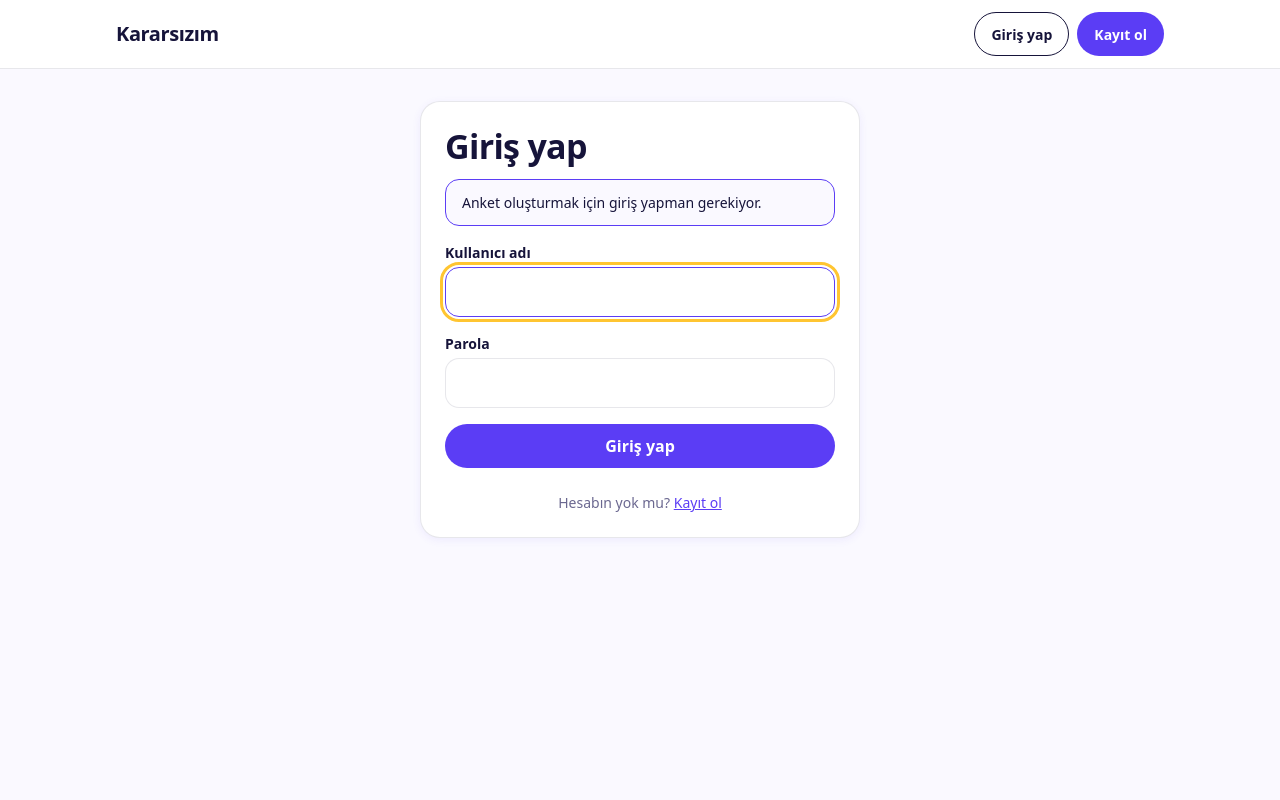
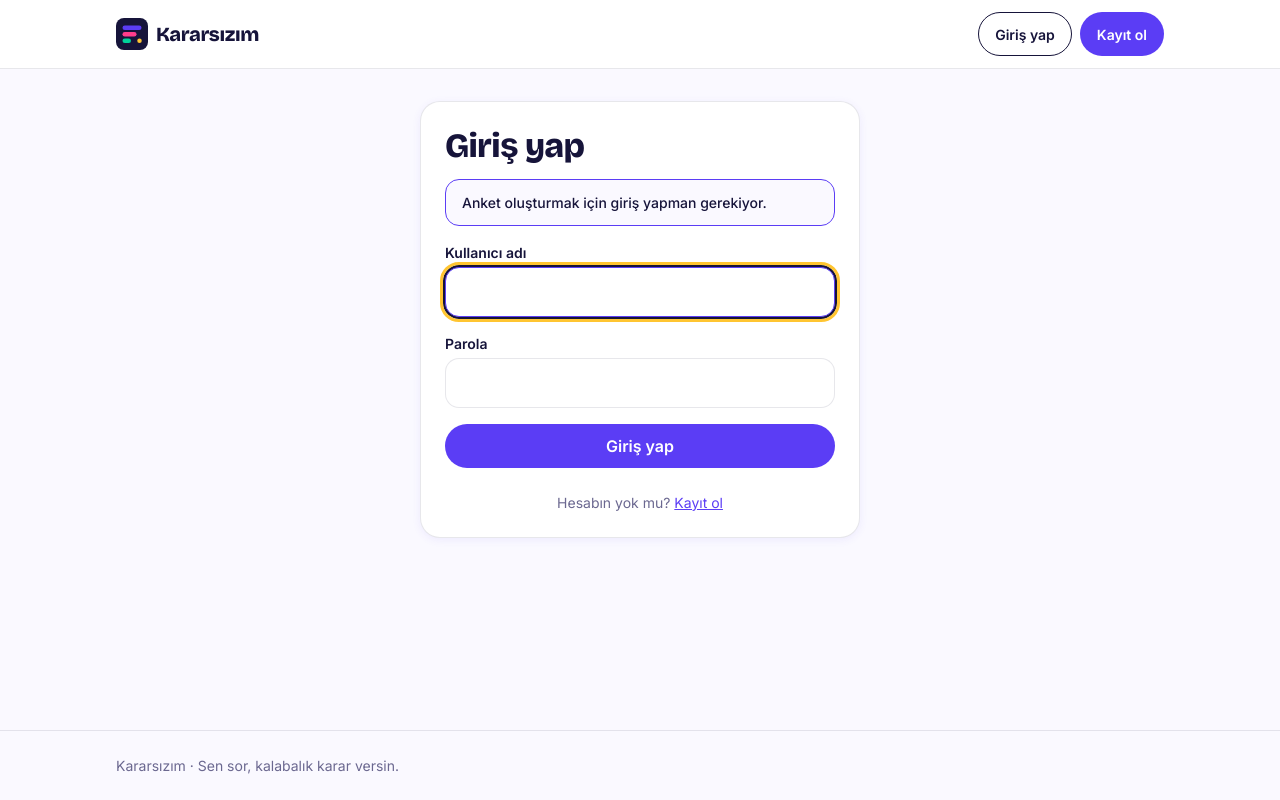
Before and after one commit to mervcelik/Kararsizim, a Django app: page /giris/?next=/anket/olustur/ in a window 1280 px wide. Run offline with Django 5.2, Linux system fonts and the light colour scheme; parts of the project's set-up code (start-up, migrations or seed data) failed here and were passed over.

Commit message:
feat: faz 5 — arayüz cilası
- Fontlar: Bricolage Grotesque, Inter, JetBrains Mono (preconnect,
  display=swap, latin-ext); font aileleri ve tip ölçeği token'larda
- logo.svg, favicon.svg (+ /favicon.ico yönlendirmesi), apple-touch-icon,
  og.png; og/twitter meta etiketleri, detayda og:title = anket sorusu
- Markalı 404 ve 500 sayfaları, alt bilgi, "İçeriğe geç" bağlantısı
- Erişilebilirlik: odak halkasına koyu hale, silme butonu kontrastı
  (--danger-strong, 5.8:1), yazar bağlantısı 44px dokunma hedefi,
  oy verdikten sonra odak kendi oyuna taşınır
- Akış ızgarası 720px'ten itibaren iki sütun
- Testler: 404/500, og etiketleri, favicon, ham hex kuralı (68 test)

Co-Authored-By: Claude Opus 5.5 <noreply@anthropic.com>

```diff
--- a/config/urls.py
+++ b/config/urls.py
@@ -1,8 +1,18 @@
 from django.contrib import admin
+from django.http import HttpResponsePermanentRedirect
+from django.templatetags.static import static
 from django.urls import include, path
+
+
+def favicon(request):
+    # Browsers and crawlers ask for /favicon.ico regardless of <link rel="icon">.
+    # Resolved per request so a hashed static storage can be enabled later.
+    return HttpResponsePermanentRedirect(static("img/favicon.svg"))
+
 
 urlpatterns = [
     path("admin/", admin.site.urls),
+    path("favicon.ico", favicon),
     path("", include("accounts.urls")),
     path("", include("polls.urls")),
 ]
--- a/static/css/base.css
+++ b/static/css/base.css
@@ -4,13 +4,21 @@
   box-sizing: border-box;
 }
 
+html {
+  -webkit-text-size-adjust: 100%;
+}
+
 body {
   margin: 0;
+  min-height: 100vh;
+  display: flex;
+  flex-direction: column;
   background: var(--paper);
   color: var(--ink);
-  font-family: system-ui, -apple-system, "Segoe UI", sans-serif;
-  font-size: 16px;
+  font-family: var(--font-body);
+  font-size: var(--fs-16);
   line-height: 1.5;
+  overflow-wrap: break-word;
 }
 
 a {
@@ -18,19 +26,52 @@ a {
 }
 
 h1, h2, h3 {
+  font-family: var(--font-display);
   line-height: 1.2;
   margin: 0 0 var(--sp-3);
 }
 
+img,
+svg {
+  max-width: 100%;
+}
+
+/* The --sun ring is required by the spec; the ink halo keeps it visible on light surfaces. */
 :focus-visible {
   outline: 3px solid var(--sun);
   outline-offset: 2px;
+  box-shadow: 0 0 0 2px var(--ink);
+}
+
+.skip-link {
+  position: absolute;
+  left: var(--sp-4);
+  top: var(--sp-2);
+  z-index: 20;
+  padding: var(--sp-2) var(--sp-4);
+  border-radius: var(--radius-pill);
+  background: var(--ink);
+  color: var(--surface);
+  font-weight: 600;
+  transform: translateY(-200%);
+}
+
+.skip-link:focus-visible {
+  transform: none;
 }
 
 .page {
+  flex: 1;
+  width: 100%;
   max-width: 1080px;
   margin: 0 auto;
   padding: var(--sp-6) var(--sp-4) var(--sp-8);
+}
+
+@media (max-width: 480px) {
+  .page {
+    padding-top: var(--sp-5);
+  }
 }
 
 @media (prefers-reduced-motion: reduce) {
@@ -39,5 +80,6 @@ h1, h2, h3 {
   *::after {
     transition: none !important;
     animation: none !important;
+    scroll-behavior: auto !important;
   }
 }
--- a/static/css/components.css
+++ b/static/css/components.css
@@ -16,11 +16,22 @@
 }
 
 .site-header__logo {
-  font-size: 20px;
+  display: inline-flex;
+  align-items: center;
+  gap: var(--sp-2);
+  min-height: 44px;
+  font-family: var(--font-display);
+  font-size: var(--fs-20);
   font-weight: 800;
   color: var(--ink);
   text-decoration: none;
   letter-spacing: -0.02em;
+}
+
+.site-header__mark {
+  width: 32px;
+  height: 32px;
+  flex: none;
 }
 
 .site-header__nav {
@@ -718,3 +742,52 @@
 .toast--hiding {
   opacity: 0;
 }
+
+/* ---------- error pages ---------- */
+.error-page {
+  max-width: 560px;
+  margin: 0 auto;
+  text-align: center;
+  padding: var(--sp-7) var(--sp-5);
+}
+
+.error-page__bar {
+  max-width: 240px;
+  margin: 0 auto var(--sp-5);
+}
+
+.error-page__code {
+  margin: 0 0 var(--sp-2);
+  font-family: var(--font-mono);
+  font-size: var(--fs-14);
+  font-weight: 500;
+  color: var(--muted);
+}
+
+.error-page__title {
+  font-size: var(--fs-34);
+  font-weight: 800;
+  letter-spacing: -0.02em;
+}
+
+.error-page__lead {
+  margin: 0 0 var(--sp-5);
+  color: var(--muted);
+}
+
+/* ---------- footer ---------- */
+.site-footer {
+  border-top: 1px solid var(--line);
+  color: var(--muted);
+  font-size: var(--fs-14);
+}
+
+.site-footer__inner {
+  max-width: 1080px;
+  margin: 0 auto;
+  padding: var(--sp-5) var(--sp-4);
+}
+
+.site-footer p {
+  margin: 0;
+}
--- a/static/css/tokens.css
+++ b/static/css/tokens.css
@@ -22,6 +22,8 @@
 
   /* durum */
   --danger:     #E5484D;
+  /* buton zemini: --danger üzerinde beyaz metin 3.9:1 kalıyor, bu ton 5.8:1 */
+  --danger-strong: color-mix(in srgb, var(--danger) 75%, var(--ink));
 
   /* gölge: griye değil, mora çalar */
   --shadow-sm: 0 2px 8px rgba(91, 61, 245, 0.08);
@@ -35,4 +37,13 @@
   /* aralık ölçeği */
   --sp-1: 4px; --sp-2: 8px; --sp-3: 12px; --sp-4: 16px;
   --sp-5: 24px; --sp-6: 32px; --sp-7: 48px; --sp-8: 64px;
+
+  /* tipografi */
+  --font-display: "Bricolage Grotesque", "Inter", system-ui, sans-serif;
+  --font-body:    "Inter", system-ui, -apple-system, "Segoe UI", sans-serif;
+  --font-mono:    "JetBrains Mono", ui-monospace, "Cascadia Mono", monospace;
+
+  /* tip ölçeği */
+  --fs-12: 12px; --fs-14: 14px; --fs-16: 16px; --fs-20: 20px;
+  --fs-26: 26px; --fs-34: 34px; --fs-44: 44px;
 }
--- a/templates/base.html
+++ b/templates/base.html
@@ -5,16 +5,43 @@
   <meta name="viewport" content="width=device-width, initial-scale=1">
   <title>{% block title %}Kararsızım{% endblock %}</title>
   <meta name="description" content="{% block meta_description %}Sen sor, kalabalık karar versin.{% endblock %}">
+
+  <meta property="og:site_name" content="Kararsızım">
+  <meta property="og:type" content="website">
+  <meta property="og:locale" content="tr_TR">
+  <meta property="og:title" content="{% block og_title %}Kararsızım{% endblock %}">
+  <meta property="og:description" content="{% block og_description %}Sen sor, kalabalık karar versin.{% endblock %}">
+  {% if request %}
+    <meta property="og:url" content="{{ request.build_absolute_uri }}">
+    <meta property="og:image" content="{{ request.scheme }}://{{ request.get_host }}{% static 'img/og.png' %}">
+  {% endif %}
+  <meta property="og:image:width" content="1200">
+  <meta property="og:image:height" content="630">
+  <meta name="twitter:card" content="summary_large_image">
+
+  <link rel="icon" href="{% static 'img/favicon.svg' %}" type="image/svg+xml">
+  <link rel="apple-touch-icon" href="{% static 'img/apple-touch-icon.png' %}">
+
+  <link rel="preconnect" href="https://fonts.googleapis.com">
+  <link rel="preconnect" href="https://fonts.gstatic.com" crossorigin>
+  <link rel="stylesheet" href="https://fonts.googleapis.com/css2?family=Bricolage+Grotesque:wght@700;800&family=Inter:wght@400;500;600;700&family=JetBrains+Mono:wght@500&subset=latin,latin-ext&display=swap">
+
   <link rel="stylesheet" href="{% static 'css/tokens.css' %}">
   <link rel="stylesheet" href="{% static 'css/base.css' %}">
   <link rel="stylesheet" href="{% static 'css/components.css' %}">
   {% block extra_head %}{% endblock %}
 </head>
 <body>
+  <a class="skip-link" href="#main">İçeriğe geç</a>
   {% include "partials/header.html" %}
   <main class="page" id="main">
     {% block content %}{% endblock %}
   </main>
+  <footer class="site-footer">
+    <div class="site-footer__inner">
+      <p>Kararsızım · Sen sor, kalabalık karar versin.</p>
+    </div>
+  </footer>
   {% include "partials/toast.html" %}
   <script src="{% static 'js/toast.js' %}" defer></script>
   {% block scripts %}{% endblock %}
--- a/templates/partials/header.html
+++ b/templates/partials/header.html
@@ -1,6 +1,7 @@
+{% load static %}
 <header class="site-header">
   <div class="site-header__inner">
-    <a class="site-header__logo" href="{% url 'polls:index' %}">Kararsızım</a>
+    <a class="site-header__logo" href="{% url 'polls:index' %}"><img class="site-header__mark" src="{% static 'img/logo.svg' %}" alt="" width="32" height="32">Kararsızım</a>
     <nav class="site-header__nav" aria-label="Hesap">
       {% if user.is_authenticated %}
         <a class="site-header__user" href="{% url 'polls:profile' user.username %}">@{{ user.username }}</a>
--- a/templates/polls/detail.html
+++ b/templates/polls/detail.html
@@ -3,6 +3,8 @@
 
 {% block title %}{{ poll.question }} · Kararsızım{% endblock %}
 {% block meta_description %}{{ poll.question }} — Kararsızım'da oy ver.{% endblock %}
+{% block og_title %}{{ poll.question }}{% endblock %}
+{% block og_description %}{% if poll.description %}{{ poll.description }}{% else %}@{{ poll.author.username }} kararsız kaldı. Sen olsan hangisini seçerdin?{% endif %}{% endblock %}
 
 {% block content %}
   <article class="poll-detail card">
```
Also changed, not shown: other parts of static/css/components.css (+38 -25 lines), polls/tests.py (+53 -0 lines), static/js/vote.js (+11 -0 lines), templates/404.html (added, +13 -0 lines), templates/500.html (added, +13 -0 lines), .claude/launch.json, static/img/apple-touch-icon.png (added), static/img/favicon.svg (added), static/img/logo.svg (added), static/img/og.png (added).
